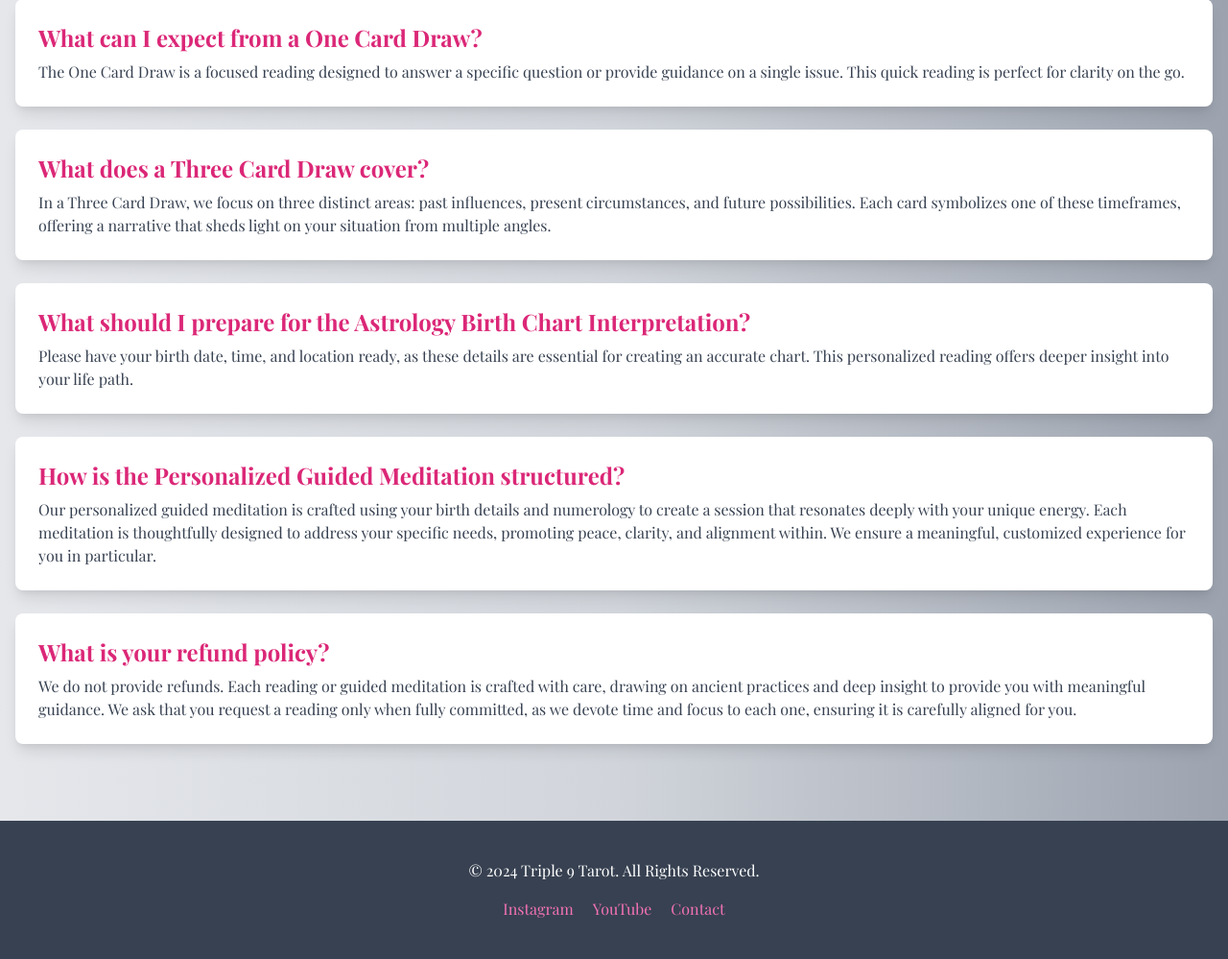
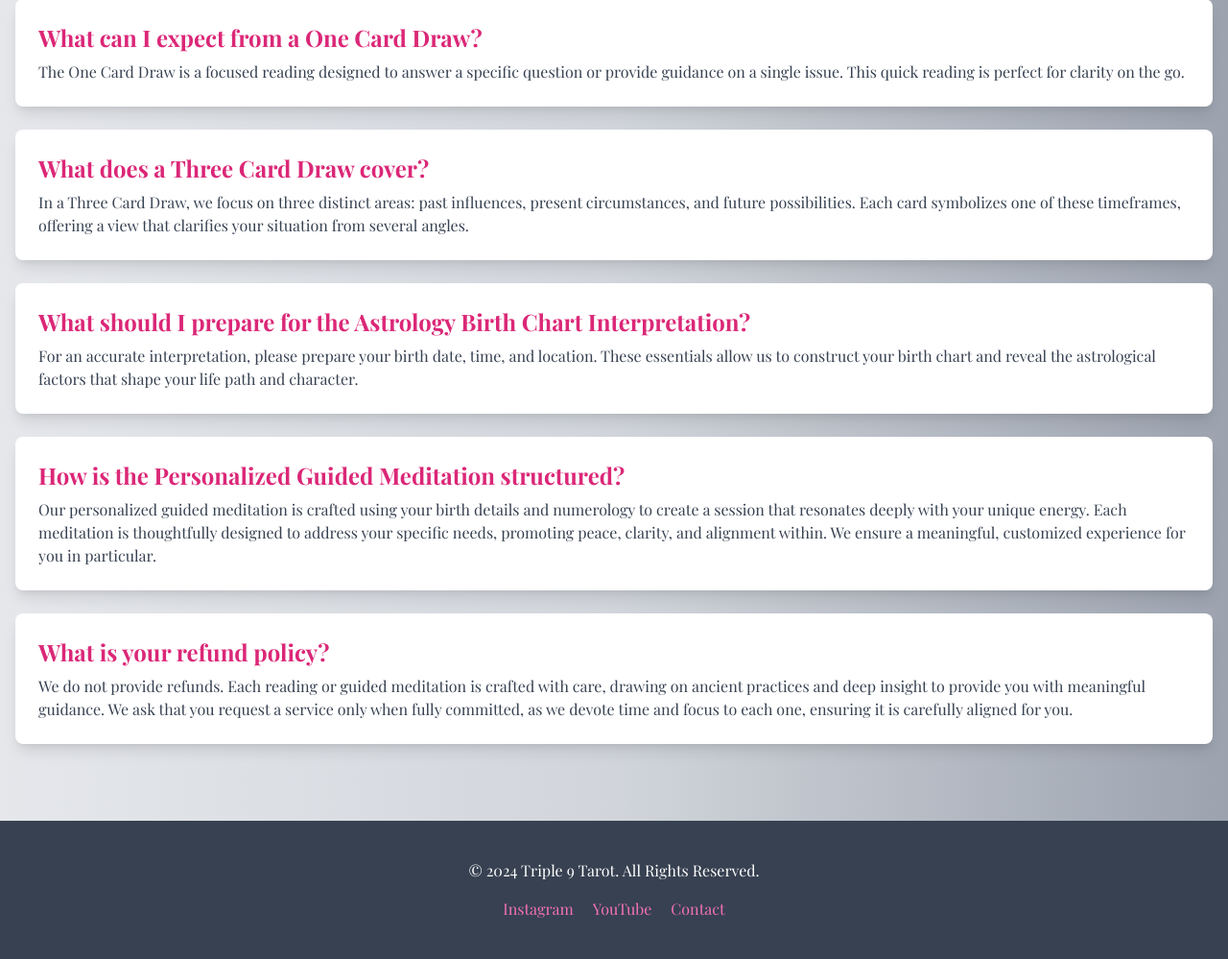
Before and after one commit to P3trusRom4nus/tarot_flask_project, a Flask app: page /FAQ in a window 1280 px wide. Shown: the part 377-1376 px from the top of the page at 96% size. Run offline with Flask 3, Linux system fonts and the light colour scheme.

Commit message:
improved FAQ copy

```diff
--- a/templates/faq.html
+++ b/templates/faq.html
@@ -39,13 +39,13 @@
                 <div class="bg-white p-6 rounded-lg shadow-lg">
                     <h3 class="text-2xl font-bold text-pink-600 mb-2">What does a Three Card Draw cover?</h3>
                     <p class="text-gray-700">In a Three Card Draw, we focus on three distinct areas: past influences, present circumstances, and future possibilities.
-                        Each card symbolizes one of these timeframes, offering a narrative that sheds light on your situation from multiple angles.</p>
+                        Each card symbolizes one of these timeframes, offering a view that clarifies your situation from several angles.</p>
                 </div>
 
                 <!-- FAQ Item 4 -->
                 <div class="bg-white p-6 rounded-lg shadow-lg">
                     <h3 class="text-2xl font-bold text-pink-600 mb-2">What should I prepare for the Astrology Birth Chart Interpretation?</h3>
-                    <p class="text-gray-700">Please have your birth date, time, and location ready, as these details are essential for creating an accurate chart. This personalized reading offers deeper insight into your life path.</p>
+                    <p class="text-gray-700">For an accurate interpretation, please prepare your birth date, time, and location. These essentials allow us to construct your birth chart and reveal the astrological factors that shape your life path and character.</p>
                 </div>
 
                 <!-- FAQ Item 5 -->
@@ -57,7 +57,7 @@
                 <!-- FAQ Item 6 -->
                 <div class="bg-white p-6 rounded-lg shadow-lg">
                     <h3 class="text-2xl font-bold text-pink-600 mb-2">What is your refund policy?</h3>
-                    <p class="text-gray-700">We do not provide refunds. Each reading or guided meditation is crafted with care, drawing on ancient practices and deep insight to provide you with meaningful guidance. We ask that you request a reading only when fully committed, as we devote time and focus to each one, ensuring it is carefully aligned for you.</p>
+                    <p class="text-gray-700">We do not provide refunds. Each reading or guided meditation is crafted with care, drawing on ancient practices and deep insight to provide you with meaningful guidance. We ask that you request a service only when fully committed, as we devote time and focus to each one, ensuring it is carefully aligned for you.</p>
                 </div>
 
             </div>
```
